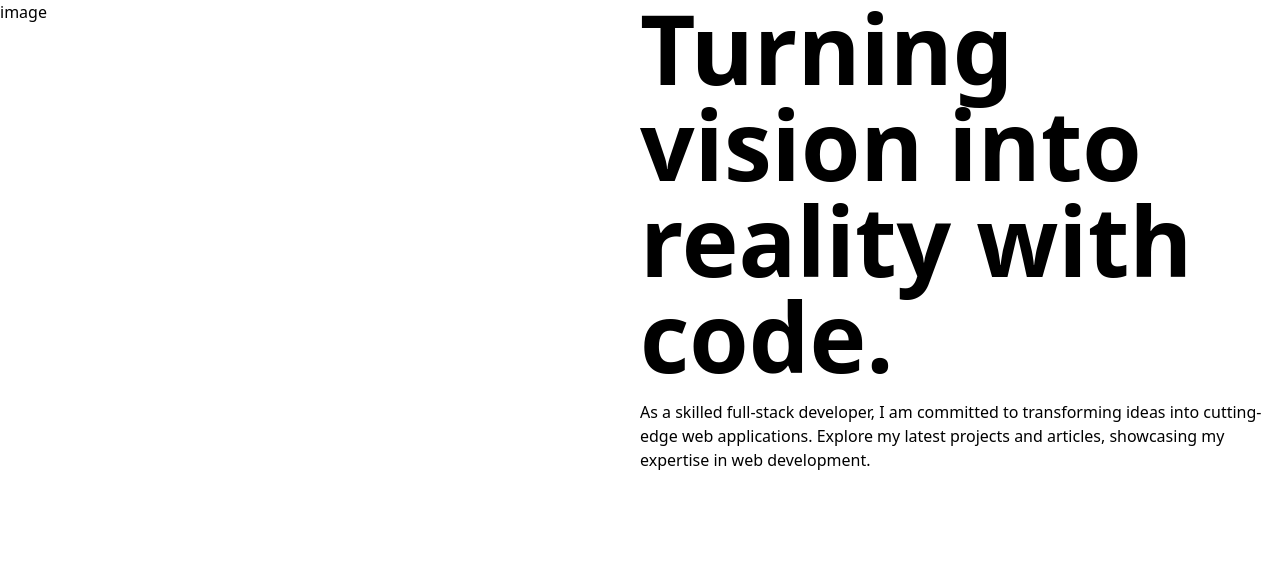
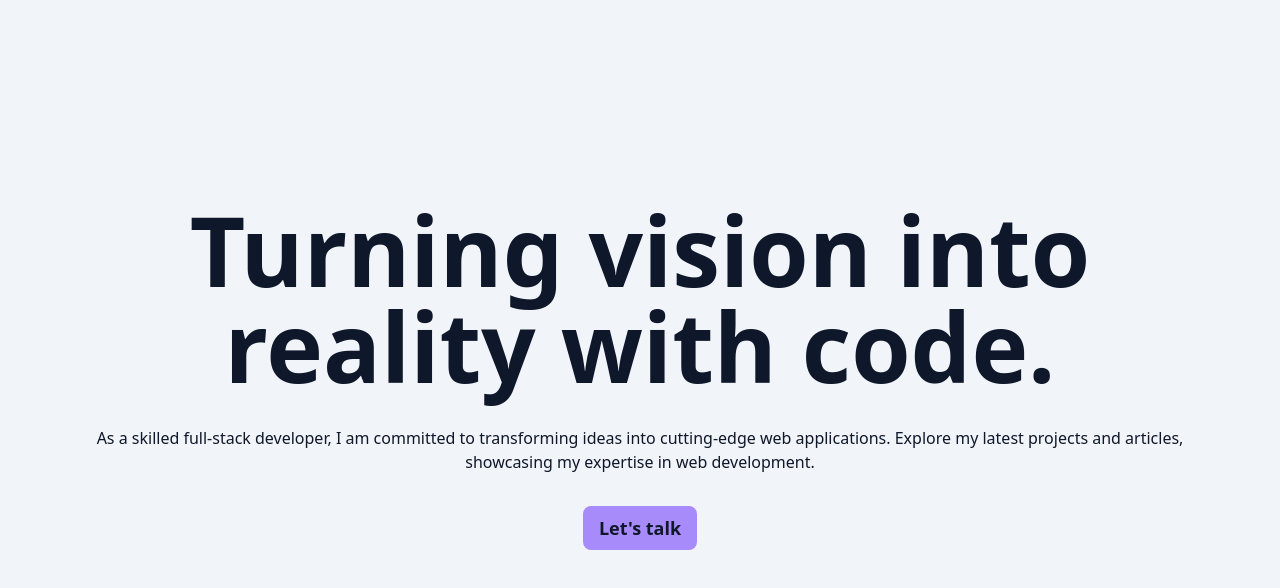
Before and after one commit to antepetkovic0/portfolio, a Next.js app: page / in a window 1280 px wide. Shown: the top 588 px of the page. Built offline with nearby package versions, Linux system fonts and the light colour scheme.

Commit message:
custom icon components

```diff
--- a/src/app/globals.css
+++ b/src/app/globals.css
@@ -3,25 +3,18 @@
 @tailwind utilities;
 
 :root {
-  --foreground-rgb: 0, 0, 0;
-  --background-start-rgb: 214, 219, 220;
-  --background-end-rgb: 255, 255, 255;
+  --bg-primary: #f1f5f9;
+  --text-primary: #0f172a;
 }
 
 @media (prefers-color-scheme: dark) {
   :root {
-    --foreground-rgb: 255, 255, 255;
-    --background-start-rgb: 0, 0, 0;
-    --background-end-rgb: 0, 0, 0;
+    --bg-primary: #0f172a;
+    --text-primary: #f1f5f9;
   }
 }
 
-/* body {
-  color: rgb(var(--foreground-rgb));
-  background: linear-gradient(
-      to bottom,
-      transparent,
-      rgb(var(--background-end-rgb))
-    )
-    rgb(var(--background-start-rgb));
-} */
+body {
+  background-color: var(--bg-primary);
+  color: var(--text-primary);
+}
--- a/src/app/page.tsx
+++ b/src/app/page.tsx
@@ -1,15 +1,28 @@
-import Image from 'next/image'
+import Icon from "@/components/icon/Icon";
 
 export default function Home() {
   return (
-    <main className="flex min-h-screen w-full">
-      <div className='flex w-full items-start justify-between'>
-        <div className='w-1/2'>image</div>
-        <div className='w-1/2 items-center'>
-          <h1 className='text-8xl font-bold'>Turning vision into reality with code.</h1>
-          <p className='my-4'>As a skilled full-stack developer, I am committed to transforming ideas into cutting-edge web applications. Explore my latest projects and articles, showcasing my expertise in web development.</p>
-        </div>
+    <main className="flex flex-col min-h-screen w-full justify-center items-center">
+      <div className="p-16 text-center">
+        <h1 className="py-4 text-8xl font-bold inline-block">
+          Turning vision into reality with code.
+        </h1>
+        <p className="my-4">
+          As a skilled full-stack developer, I am committed to transforming
+          ideas into cutting-edge web applications. Explore my latest projects
+          and articles, showcasing my expertise in web development.
+        </p>
+        <a
+          href="mailto:ante.petkovic01@gmail.com"
+          className="inline-block rounded-lg px-4 py-2 mt-4 text-lg font-semibold bg-violet-400"
+        >
+          Let&apos;s talk
+        </a>
+      </div>
+      <div>
+        <Icon name="github" />
+        <Icon name="linkedin" />
       </div>
     </main>
-  )
+  );
 }
--- a/src/app/projects/[title]/page.tsx
+++ b/src/app/projects/[title]/page.tsx
@@ -1,3 +1,3 @@
-export default function Project() {
-  return <div>Specific project</div>;
+export default function Project({ params }: { params: { title: string } }) {
+  return <div>Specific project {params.title}</div>;
 }
--- /dev/null
+++ b/src/components/icon/Icon.tsx
@@ -0,0 +1,23 @@
+import { useMemo } from "react";
+import Github from "./icons-set/Github";
+import LinkedIn from "./icons-set/LinkedIn";
+import { DEFAULT_ICON_STYLES } from "./icon.styles";
+
+interface IconProps {
+  name: "github" | "linkedin";
+}
+
+export default function Icon({ name }: IconProps) {
+  const icon = useMemo(() => {
+    switch (name) {
+      case "github":
+        return <Github styles={DEFAULT_ICON_STYLES} />;
+      case "linkedin":
+        return <LinkedIn styles={DEFAULT_ICON_STYLES} />;
+      default:
+        return null;
+    }
+  }, [name]);
+
+  return icon;
+}
--- /dev/null
+++ b/src/components/icon/icon.styles.ts
@@ -0,0 +1 @@
+export const DEFAULT_ICON_STYLES = "w-8 h-8 fill-slate-100";
--- /dev/null
+++ b/src/components/icon/icons-set/Github.tsx
@@ -0,0 +1,13 @@
+import { IconElementProps } from "./icon.types";
+
+export default function Github({ styles = "" }: IconElementProps) {
+  return (
+    <svg
+      xmlns="http://www.w3.org/2000/svg"
+      viewBox="0 0 496 512"
+      className={styles}
+    >
+      <path d="M165.9 397.4c0 2-2.3 3.6-5.2 3.6-3.3.3-5.6-1.3-5.6-3.6 0-2 2.3-3.6 5.2-3.6 3-.3 5.6 1.3 5.6 3.6zm-31.1-4.5c-.7 2 1.3 4.3 4.3 4.9 2.6 1 5.6 0 6.2-2s-1.3-4.3-4.3-5.2c-2.6-.7-5.5.3-6.2 2.3zm44.2-1.7c-2.9.7-4.9 2.6-4.6 4.9.3 2 2.9 3.3 5.9 2.6 2.9-.7 4.9-2.6 4.6-4.6-.3-1.9-3-3.2-5.9-2.9zM244.8 8C106.1 8 0 113.3 0 252c0 110.9 69.8 205.8 169.5 239.2 12.8 2.3 17.3-5.6 17.3-12.1 0-6.2-.3-40.4-.3-61.4 0 0-70 15-84.7-29.8 0 0-11.4-29.1-27.8-36.6 0 0-22.9-15.7 1.6-15.4 0 0 24.9 2 38.6 25.8 21.9 38.6 58.6 27.5 72.9 20.9 2.3-16 8.8-27.1 16-33.7-55.9-6.2-112.3-14.3-112.3-110.5 0-27.5 7.6-41.3 23.6-58.9-2.6-6.5-11.1-33.3 2.6-67.9 20.9-6.5 69 27 69 27 20-5.6 41.5-8.5 62.8-8.5s42.8 2.9 62.8 8.5c0 0 48.1-33.6 69-27 13.7 34.7 5.2 61.4 2.6 67.9 16 17.7 25.8 31.5 25.8 58.9 0 96.5-58.9 104.2-114.8 110.5 9.2 7.9 17 22.9 17 46.4 0 33.7-.3 75.4-.3 83.6 0 6.5 4.6 14.4 17.3 12.1C428.2 457.8 496 362.9 496 252 496 113.3 383.5 8 244.8 8zM97.2 352.9c-1.3 1-1 3.3.7 5.2 1.6 1.6 3.9 2.3 5.2 1 1.3-1 1-3.3-.7-5.2-1.6-1.6-3.9-2.3-5.2-1zm-10.8-8.1c-.7 1.3.3 2.9 2.3 3.9 1.6 1 3.6.7 4.3-.7.7-1.3-.3-2.9-2.3-3.9-2-.6-3.6-.3-4.3.7zm32.4 35.6c-1.6 1.3-1 4.3 1.3 6.2 2.3 2.3 5.2 2.6 6.5 1 1.3-1.3.7-4.3-1.3-6.2-2.2-2.3-5.2-2.6-6.5-1zm-11.4-14.7c-1.6 1-1.6 3.6 0 5.9 1.6 2.3 4.3 3.3 5.6 2.3 1.6-1.3 1.6-3.9 0-6.2-1.4-2.3-4-3.3-5.6-2z" />
+    </svg>
+  );
+}
--- /dev/null
+++ b/src/components/icon/icons-set/LinkedIn.tsx
@@ -0,0 +1,13 @@
+import { IconElementProps } from "./icon.types";
+
+export default function LinkedIn({ styles = "" }: IconElementProps) {
+  return (
+    <svg
+      xmlns="http://www.w3.org/2000/svg"
+      viewBox="0 0 448 512"
+      className={styles}
+    >
+      <path d="M416 32H31.9C14.3 32 0 46.5 0 64.3v383.4C0 465.5 14.3 480 31.9 480H416c17.6 0 32-14.5 32-32.3V64.3c0-17.8-14.4-32.3-32-32.3zM135.4 416H69V202.2h66.5V416zm-33.2-243c-21.3 0-38.5-17.3-38.5-38.5S80.9 96 102.2 96c21.2 0 38.5 17.3 38.5 38.5 0 21.3-17.2 38.5-38.5 38.5zm282.1 243h-66.4V312c0-24.8-.5-56.7-34.5-56.7-34.6 0-39.9 27-39.9 54.9V416h-66.4V202.2h63.7v29.2h.9c8.9-16.8 30.6-34.5 62.9-34.5 67.2 0 79.7 44.3 79.7 101.9V416z" />
+    </svg>
+  );
+}
--- /dev/null
+++ b/src/components/icon/icons-set/icon.types.ts
@@ -0,0 +1,3 @@
+export interface IconElementProps {
+  styles?: string;
+}
--- a/tailwind.config.js
+++ b/tailwind.config.js
@@ -1,18 +1,11 @@
 /** @type {import('tailwindcss').Config} */
 module.exports = {
   content: [
-    './src/pages/**/*.{js,ts,jsx,tsx,mdx}',
-    './src/components/**/*.{js,ts,jsx,tsx,mdx}',
-    './src/app/**/*.{js,ts,jsx,tsx,mdx}',
+    "./src/components/**/*.{js,ts,jsx,tsx,mdx}",
+    "./src/app/**/*.{js,ts,jsx,tsx,mdx}",
   ],
   theme: {
-    extend: {
-      backgroundImage: {
-        'gradient-radial': 'radial-gradient(var(--tw-gradient-stops))',
-        'gradient-conic':
-          'conic-gradient(from 180deg at 50% 50%, var(--tw-gradient-stops))',
-      },
-    },
+    extend: {},
   },
   plugins: [],
-}
+};
```
